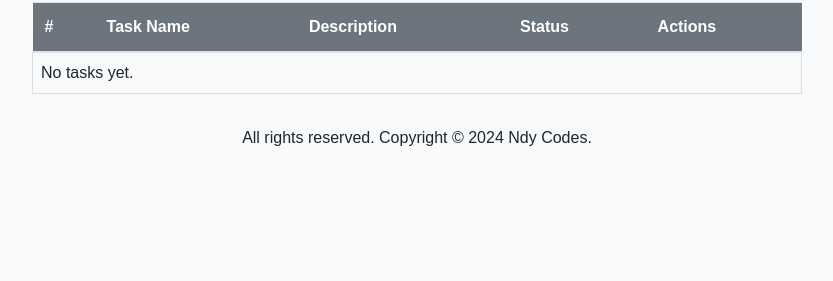
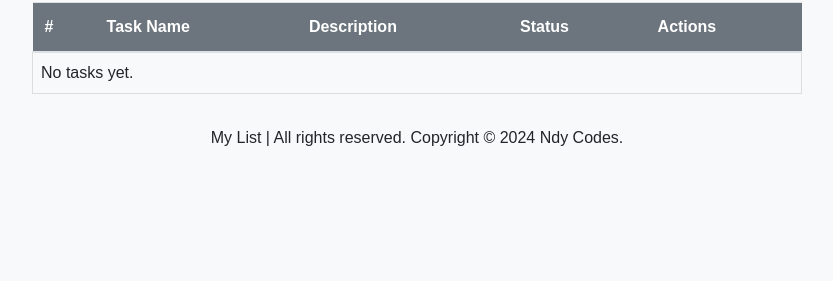
Before and after one commit to Nate2784/My-LIst, a Django app: page /home/9/ in a window 1280 px wide. Shown: the part 519-800 px from the top of the page, without its empty margins (223-1056 px from the left). Run offline with Django 5.2, Linux system fonts and the light colour scheme; data comes from the database, SQL or seed files in the repository; some libraries are stand-ins or nearby versions.

Commit message:
Update footer.html

```diff
--- a/mylist/templates/footer.html
+++ b/mylist/templates/footer.html
@@ -1,3 +1,3 @@
 <footer class="mt-3 text-center">
-    <p>All rights reserved. Copyright © 2024 Ndy Codes.</p>
+    <p>My List | All rights reserved. Copyright © 2024 Ndy Codes.</p>
   </footer>
```
